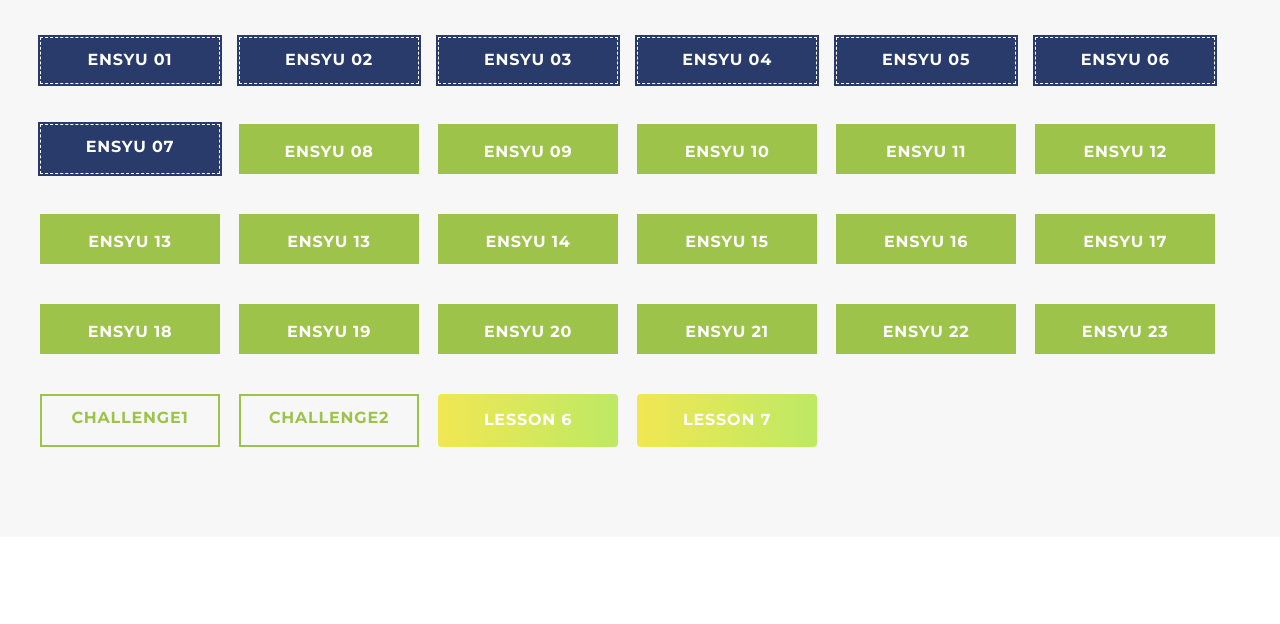
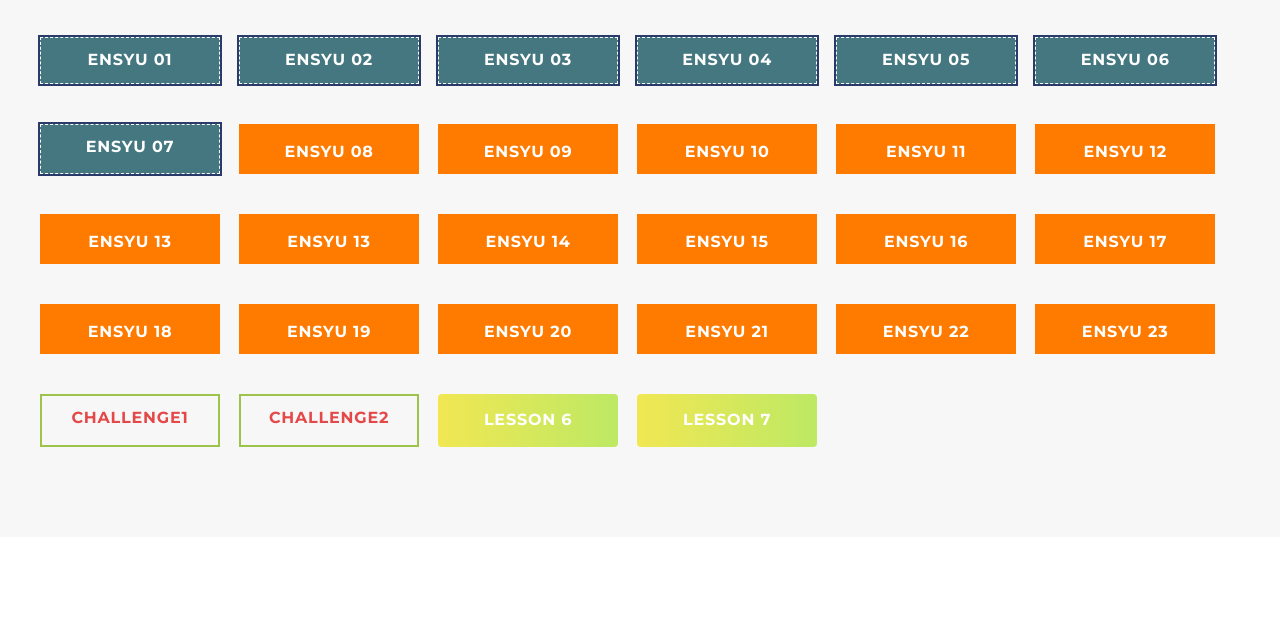
Before and after one commit to 20213023-katsumishogo/S1A113, a plain HTML site: page index.html in a window 1280 px wide. Shown: the part 704-1328 px from the top of the page. Drawn offline with nearby package versions, Linux system fonts and the light colour scheme; a web font is replaced by a local one.

Commit message:
Add files via upload
ポートフォリオ

```diff
--- a/portfolio/css/style.css
+++ b/portfolio/css/style.css
@@ -226,7 +226,7 @@ li {
   display: inline-block;
   max-width: 180px;
   text-align: center;
-  background-color: #293b6a;
+  background-color: #447780;
   font-size: 16px;
   color: #FFF;
   text-decoration: none;
@@ -245,13 +245,13 @@ li {
   max-width: 180px;
   height:50px;
   text-align: center;
-  background-color: #9ec34b;
+  background-color: #ff7b00;
   font-size: 16px;
   line-height: 52px;
   color: #FFF;
   text-decoration: none;
   font-weight: bold;
-  border: 2px solid #9ec34b;
+  border: 2px solid #ff7b00;
   position: relative;
   overflow: hidden;
   z-index: 1;
@@ -263,14 +263,14 @@ li {
   position: absolute;
   top: 50%;
   left: 50%;
-  background : #FFF;
+  background : rgb(255, 255, 255);
   opacity: 0;
   transform: translateX(-50%) translateY(-50%) rotate(45deg);
   transition: .2s;
   z-index: -1;
 }
 .btn-open:hover{
-  color: #9ec34b;
+  color: #283804;
 }
 .btn-open:hover:after{
   height: 240%;
@@ -286,7 +286,7 @@ li {
   max-width: 180px;
   text-align: center;
   font-size: 16px;
-  color: #9ec34b;
+  color: #e44848;
   text-decoration: none;
   font-weight: bold;
   padding: 8px 16px;
@@ -297,7 +297,7 @@ li {
 
 .btn-box:hover {
   border: 2px solid transparent;
-  color: #000;
+  color: rgb(0, 0, 255);
 }
 
 .btn-box:before, .btn-box:after {
@@ -314,14 +314,14 @@ li {
 }
 
 .btn-box:before {
-  border-bottom: 2px solid #000;
-  border-left: 2px solid #000;
+  border-bottom: 2px solid rgb(0, 255, 255);
+  border-left: 2px solid rgb(0, 255, 255);
   transform-origin: 100% 0%;
 }
 
 .btn-box:after {
-  border-top: 2px solid #000;
-  border-right: 2px solid #000;
+  border-top: 2px solid rgb(0, 255, 255);
+  border-right: 2px solid rgb(0, 255, 255);
   transform-origin: 0% 100%;
 }
 
```
